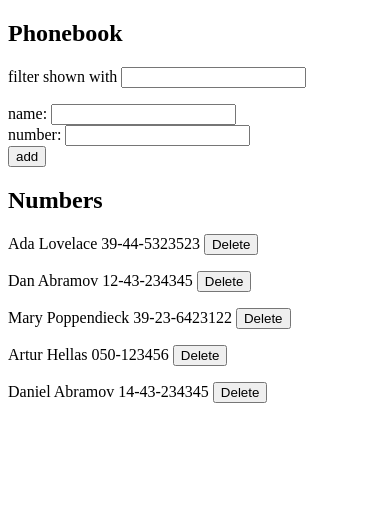
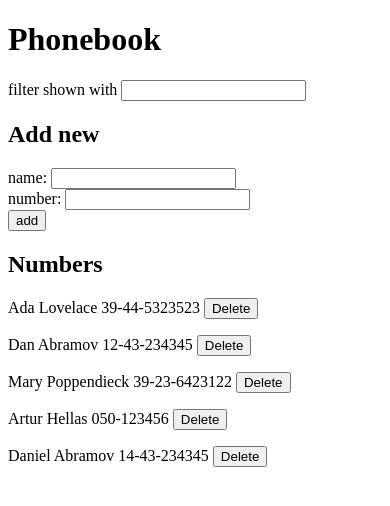
Before and after one commit to DmitryBochkov/submission-repository, a React (Create React App) app in the folder part2/phonebook/: page / in a window 390 px wide. Shown: the top 506 px of the page. Built offline with nearby package versions, Linux system fonts and the light colour scheme; data requests are answered from the project's data file.

Commit message:
done 2.19: Phonebook step11

```diff
--- a/part2/phonebook/src/App.js
+++ b/part2/phonebook/src/App.js
@@ -4,12 +4,14 @@ import personService from './services/persons'
 import Filter from './components/Filter';
 import PersonForm from './components/PersonForm';
 import Persons from './components/Persons';
+import Notification from './components/Notification';
 
 const App = () => {
   const [ persons, setPersons] = useState([])
   const [ newName, setNewName ] = useState('')
   const [ newNumber, setNewNumber ] = useState('')
   const [ filteredPersons, setFilteredPersons ] = useState(persons)
+  const [ message, setMessage ] = useState(null)
 
   useEffect(() => {
     personService
@@ -37,7 +39,7 @@ const App = () => {
 
   const addPerson = event => {
     event.preventDefault();
-    const found = persons.filter(person => person.name === newName)
+    const found = persons.filter(person => person.name === newName.trim())
 
     if (found.length) {
       console.log(found[0].number, newNumber);
@@ -51,6 +53,7 @@ const App = () => {
             .then(returnedPerson => {
               setPersons(persons.map(person => person.id === foundId ? returnedPerson : person))
               setFilteredPersons(persons.map(person => person.id === foundId ? returnedPerson : person))
+              messageSetter(`${newName} was successfully updated.`)
               setNewName('')
               setNewNumber('')
             })
@@ -66,6 +69,7 @@ const App = () => {
         .then(returnedPerson => {
           setPersons(persons.concat(returnedPerson))
           setFilteredPersons(persons.concat(returnedPerson))
+          messageSetter(`${newName} was successfully added.`)
           setNewName('')
           setNewNumber('')
         })
@@ -80,15 +84,28 @@ const App = () => {
       personService
         .remove(id)
         .then(() => {
+          messageSetter(`${personName} was successfully deleted.`)
           setPersons(newList)
           setFilteredPersons(newList)
         })
     }
   }
 
+  const messageSetter = (msg, delay) => {
+    if (!delay) {
+      delay = 5000;
+    }
+    setMessage(msg);
+    setTimeout(() => {
+      setMessage(null);
+    }, delay);
+  }
+
   return (
     <div>
-      <h2>Phonebook</h2>
+      <h1>Phonebook</h1>
+
+      <Notification message={message} />
 
       <Filter handleNameFilter={handleNameFilter} />
 
--- /dev/null
+++ b/part2/phonebook/src/components/Notification.js
@@ -0,0 +1,12 @@
+import React from 'react'
+
+const Notification = ({message}) => {
+  if (message === null) {
+    return null;
+  }
+  return (
+    <p className="notification">{ message }</p>
+  )
+}
+
+export default Notification
--- a/part2/phonebook/src/components/PersonForm.js
+++ b/part2/phonebook/src/components/PersonForm.js
@@ -3,6 +3,7 @@ import React from 'react'
 const PersonForm = ({addPerson, newName, newNumber, handlePhone, handleName}) => {
   return (
     <form onSubmit={addPerson}>
+      <h2>Add new</h2>
       <div>
         name: <input value={newName} onChange={handleName} />
       </div>
--- /dev/null
+++ b/part2/phonebook/src/index.css
@@ -0,0 +1,8 @@
+.notification {
+  background-color: #ccc;
+  border: 2px solid green;
+  padding: 5px 10px;
+  font-size: 16px;
+  color: green;
+  font-weight: bold;
+}
--- a/part2/phonebook/src/index.js
+++ b/part2/phonebook/src/index.js
@@ -1,5 +1,6 @@
 import React from 'react';
 import ReactDOM from 'react-dom';
 import App from './App';
+import './index.css';
 
 ReactDOM.render(<App />, document.getElementById('root'));
```
